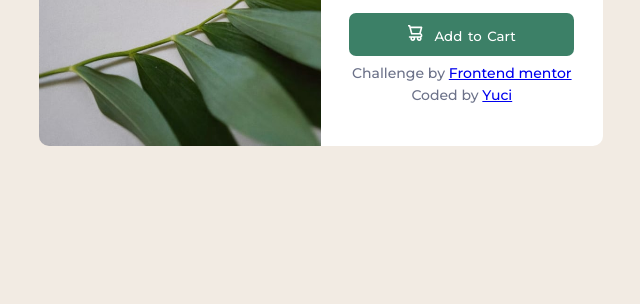
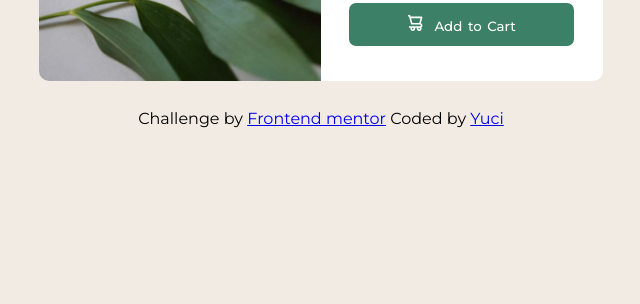
Before and after one commit to Yu-cie/Product-preview, a plain HTML site: page index.html in a window 1280 px wide. Shown: the part 525-829 px from the top of the page, without its empty margins (319-959 px from the left). After the commit the page ends 801 px from the top, so only its background shows below. Drawn offline with Linux system fonts and the light colour scheme.

Commit message:
Modified index.html, style.css

```diff
--- a/index.html
+++ b/index.html
@@ -32,10 +32,9 @@
                 <button>
                     <svg width="15" height="16" xmlns="http://www.w3.org/2000/svg"><path d="M14.383 10.388a2.397 2.397 0 0 0-1.518-2.222l1.494-5.593a.8.8 0 0 0-.144-.695.8.8 0 0 0-.631-.28H2.637L2.373.591A.8.8 0 0 0 1.598 0H0v1.598h.983l1.982 7.4a.8.8 0 0 0 .799.59h8.222a.8.8 0 0 1 0 1.599H1.598a.8.8 0 1 0 0 1.598h.943a2.397 2.397 0 1 0 4.507 0h1.885a2.397 2.397 0 1 0 4.331-.376 2.397 2.397 0 0 0 1.12-2.021ZM11.26 7.99H4.395L3.068 3.196h9.477L11.26 7.991Zm-6.465 6.392a.8.8 0 1 1 0-1.598.8.8 0 0 1 0 1.598Zm6.393 0a.8.8 0 1 1 0-1.598.8.8 0 0 1 0 1.598Z" fill="#FFF"/></svg> Add to Cart
                 </button>
-
-                <p id="yuci">Challenge by <a href="htts://www.frontendmentor.io">Frontend mentor</a> Coded by <a href="https://www.twitter.com/_luciesther">Yuci</a></p>
             </div>
         </div>
+        <p id="yuci">Challenge by <a href="htts://www.frontendmentor.io">Frontend mentor</a> Coded by <a href="https://www.twitter.com/_luciesther">Yuci</a></p>
     </body>
 
 </html>
--- a/style.css
+++ b/style.css
@@ -5,7 +5,7 @@
 
 body {
     background-color:hsl(30, 38%, 92%);
-    margin:30px 3%;
+    margin:20px 3%;
 }
 
 #container {
@@ -93,6 +93,8 @@ button p {
 
 #yuci {
     text-align:center;
+    padding-top:5%;
+    font-family:"Montserrat", sans-serif;
 }
 
 @media only screen and (min-width:100px) and (max-width:350px) {
```
